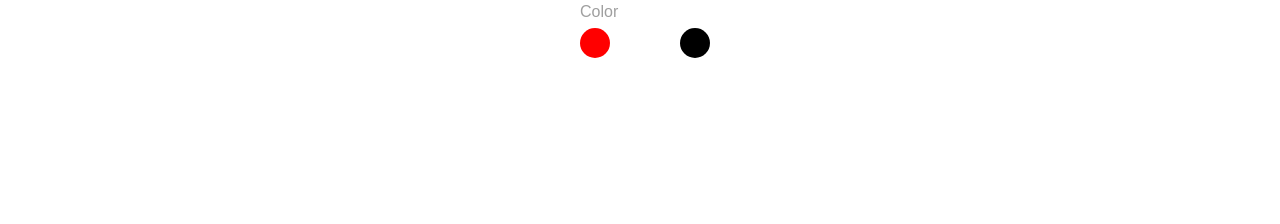
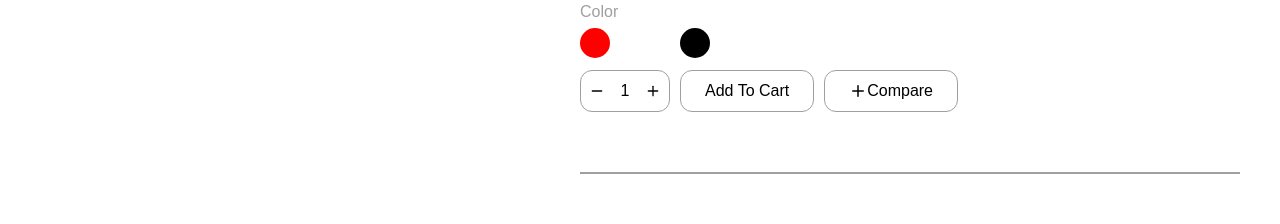
Before and after one commit to arash-jj/home-appliance-store, a Next.js app: page /single-product/1 in a window 1280 px wide. Shown: the part 476-700 px from the top of the page. Built offline with nearby package versions, Linux system fonts and the light colour scheme.

Commit message:
adding the buttons to the single product page

```diff
--- /dev/null
+++ b/components/AddingToCart.tsx
@@ -0,0 +1,41 @@
+"use client"
+
+import { Minus, Plus } from 'lucide-react'
+import Link from 'next/link'
+import React, {useState} from 'react'
+
+const AddingToCart = () => {
+    const [numberOfProducts, setNumberOfProducts] = useState(1)
+    const addToCartHandler = ()=>{
+        //ToDo : adding to cart logic
+    }
+    const productCompare = ()=>{
+        //ToDo : sending data to compare page
+    }
+    return (
+        <div className='flex flex-row gap-2.5 border-b-2 border-footerSubTexts pb-15'>
+            <div className="flex flex-row items-center px-2 py-2 border rounded-xl border-footerSubTexts">
+                <Minus size={16} onClick={() => setNumberOfProducts(prev => Math.max(1, prev - 1))} className='cursor-pointer'/>
+                <input
+                    className="w-10 text-center focus:outline-none"
+                    type="text"
+                    value={numberOfProducts}
+                    readOnly
+                />
+                <Plus size={16} onClick={() => setNumberOfProducts(prev => prev + 1)} className='cursor-pointer'/>
+            </div>
+            <div onClick={addToCartHandler} className="px-6 py-2 border rounded-xl border-footerSubTexts cursor-pointer flex justify-center items-center">
+                <p>Add To Cart</p>
+            </div>
+            <Link
+            href="/product-comparison"
+            onClick={productCompare}
+            className='px-6 py-2 border-[1px] rounded-xl border-footerSubTexts cursor-pointer flex justify-center items-center'>
+                <Plus size={18}/>
+                <p>Compare</p>
+            </Link>
+        </div>
+    )
+}
+
+export default AddingToCart
--- a/components/SingleProductInfo.tsx
+++ b/components/SingleProductInfo.tsx
@@ -2,6 +2,7 @@ import { centsToDollar } from '@/lib/utils'
 import { Product } from '@/types/type'
 import { Star } from 'lucide-react'
 import React from 'react'
+import AddingToCart from './AddingToCart'
 
 interface SingleProduct {
     product: Product
@@ -42,14 +43,16 @@ const SingleProductInfo = ({product} : SingleProduct) => {
             <div className="my-3">
                 <span className="text-footerSubTexts mb-1">Color</span>
                 <div className="flex flex-row gap-5">
-                    {product.colors.map(color => (
+                    {product.colors.map((color, idx) => (
                         <div
+                            key={idx}
                             className="w-[30px] h-[30px] rounded-full mt-1"
                             style={{ backgroundColor: color }}
                         ></div>
                     ))}
                 </div>
             </div>
+            <AddingToCart/>
         </div>
     )
 }
```
